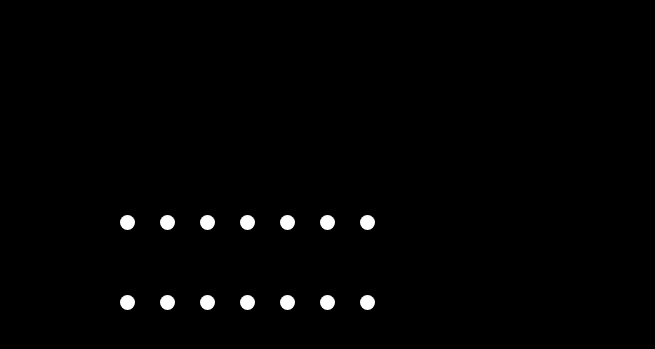
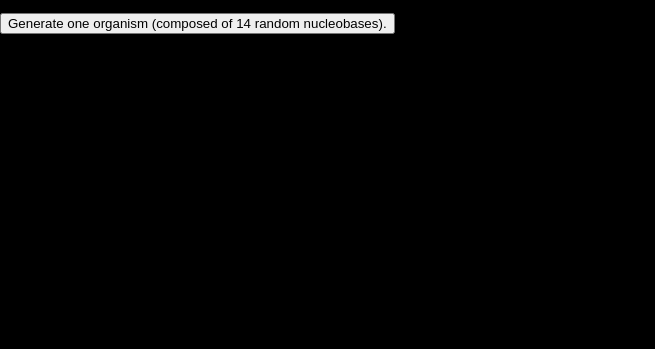
Before and after one commit to sebastienbourda/mystery-organism, a plain HTML site: page index.html in a window 1280 px wide. Shown: the part 105-454 px from the top of the page, without its empty margins (0-655 px from the left). Drawn offline with Linux system fonts and the light colour scheme.

Commit message:
Add button to generate an organism. By clicking it, user create instances of 30 organisms.

```diff
--- a/index.html
+++ b/index.html
@@ -3,6 +3,7 @@
 <head>
 	<title>Mystery Organism Project</title>
 	<link href="styles.css" rel="stylesheet" media="all" type="text/css">
+	<script type="text/javascript" src="main.js"></script>
 </head>
 <body>
 	<div class="main">
@@ -10,22 +11,28 @@
 			<h1>Mystery Organism Generator</h1>
 			<p>This project is based on same name Codecademy project extract from Full stack engineer path.</p>
 		</header><!-- /header -->
+		<div class="controls">
+			<button onclick="createPaequor()">Generate one organism (composed of 14 random nucleobases).</button>
+		</div>
 		<div class="container">
-			<div class="organism">
+			<div id="organism" class="organism">
+				<!-- Here you can find the organism visualization. -->
+
+
+				<!-- <span class="nucleobase A-base"></span>
+				<span class="nucleobase T-base"></span>
+				<span class="nucleobase C-base"></span>
+				<span class="nucleobase G-base"></span>
 				<span class="nucleobase A-base"></span>
 				<span class="nucleobase T-base"></span>
 				<span class="nucleobase C-base"></span>
-				<span class="nucleobase D-base"></span>
+				<span class="nucleobase G-base"></span>
 				<span class="nucleobase A-base"></span>
 				<span class="nucleobase T-base"></span>
 				<span class="nucleobase C-base"></span>
-				<span class="nucleobase D-base"></span>
+				<span class="nucleobase G-base"></span>
 				<span class="nucleobase A-base"></span>
-				<span class="nucleobase T-base"></span>
-				<span class="nucleobase C-base"></span>
-				<span class="nucleobase D-base"></span>
-				<span class="nucleobase A-base"></span>
-				<span class="nucleobase T-base"></span>
+				<span class="nucleobase T-base"></span> -->
 			</div>
 		</div>
 	</div>
--- a/main.js
+++ b/main.js
@@ -7,7 +7,7 @@ const returnRandBase = () => {
 // Returns a random single stand of DNA containing 15 bases
 const mockUpStrand = () => {
   const newStrand = [];
-  for (let i = 0; i < 15; i++) {
+  for (let i = 0; i < 14; i++) {
     newStrand.push(returnRandBase());
   }
   return newStrand;
@@ -66,7 +66,7 @@ const pAequorFactory = (number, dnaArray) => {
 
 const createInstances = (number) => {
 	let arrayOfPaequor = [];
-	while(arrayOfPaequor.length < 30){
+	while(arrayOfPaequor.length < number){
 		const lastIndex = arrayOfPaequor.length;
 		const newPaequor = pAequorFactory(lastIndex+1, mockUpStrand());
 		if(newPaequor.willLikelySurvive()){
@@ -130,10 +130,31 @@ const mostRelated = (arrayOfpaequor) => {
 //console.log(pAequor1.compareDNA(pAequor2));
 //console.log(pAequor1.willLikelySurvive());
 
-const arrayOfpaequor = createInstances(30);
+//const arrayOfpaequor = createInstances(3);
 
-
-mostRelated(arrayOfpaequor);
+//mostRelated(arrayOfpaequor);
 
 
 //console.log(complementStrand(pAequor1.dna));
+
+
+
+
+
+function createPaequor(){
+	document.getElementById("organism").innerHTML = "";
+	const arrayOfpaequor = createInstances(30);
+	for(let i=0; i<arrayOfpaequor.length-1;i++){
+		let paequorDna = arrayOfpaequor[i].getDNA();
+		let organism = document.getElementById("organism");
+		organism.innerHTML += `<span class="${i}">`+ paequorDna +"</span>"+"<br>";
+	}
+}
+
+
+
+
+// function myFunction() {
+//   var x = document.getElementById("mySpan").style.color;
+//   document.getElementById("demo").innerHTML = x;
+// }
--- a/styles.scss
+++ b/styles.scss
@@ -23,11 +23,40 @@ body {
 .organism{
 	span.nucleobase{
 		position: absolute;
-	    width: 15px;
+	    width: 20px;
 	    z-index: 1;
-	    height: 15px;
+	    height: 20px;
 	    background: #FFF;
 	    border-radius: 50%;
+	}
+
+	span.A-base{
+		/*&:after{
+			content: "A";
+			color: #FFFFFF;
+		}*/
+		background: blue;
+	}
+	span.C-base{
+		/*&:after{
+			content: "C";
+			color: #FFFFFF;
+		}*/
+		background: red;
+	}
+	span.G-base{
+		/*&:after{
+			content: "G";
+			color: #FFFFFF;
+		}*/
+		background: green;
+	}
+	span.T-base{
+		/*&:after{
+			content: "T";
+			color: #FFFFFF;
+		}*/
+		background: yellow;
 	}
 	span.nucleobase:nth-of-type(even){
 		top: 40%;
@@ -42,40 +71,40 @@ body {
 	    left: 120px;
 	}
 	span.nucleobase:nth-of-type(3){
-	    left: 160px;
+	    left: 180px;
 	}
 	span.nucleobase:nth-of-type(4){
-	    left: 160px;
+	    left: 180px;
 	}
 	span.nucleobase:nth-of-type(5){
-	    left: 200px;
+	    left: 240px;
 	}
 	span.nucleobase:nth-of-type(6){
-	    left: 200px;
+	    left: 240px;
 	}
 	span.nucleobase:nth-of-type(7){
-	    left: 240px;
+	    left: 300px;
 	}
 	span.nucleobase:nth-of-type(8){
-	    left: 240px;
+	    left: 300px;
 	}
 	span.nucleobase:nth-of-type(9){
-	    left: 280px;
+	    left: 360px;
 	}
 	span.nucleobase:nth-of-type(10){
-	    left: 280px;
+	    left: 360px;
 	}
 	span.nucleobase:nth-of-type(11){
-	    left: 320px;
+	    left: 420px;
 	}
 	span.nucleobase:nth-of-type(12){
-	    left: 320px;
+	    left: 420px;
 	}
 	span.nucleobase:nth-of-type(13){
-	    left: 360px;
+	    left: 480px;
 	}
 	span.nucleobase:nth-of-type(14){
-	    left: 360px;
+	    left: 480px;
 	}
 	span.line{
 		position: absolute;
```
Also changed, not shown: styles.css, 1 other file.
